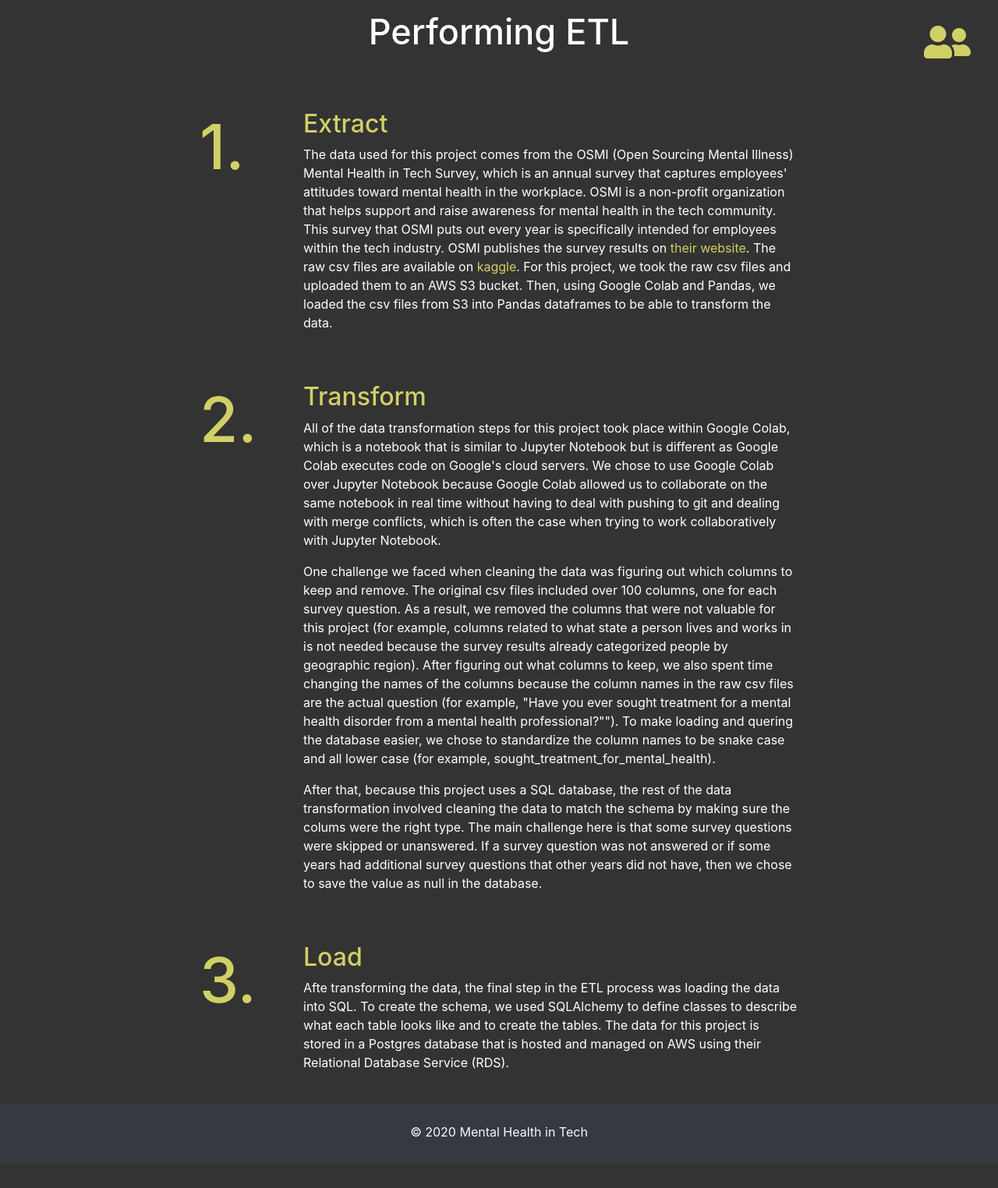
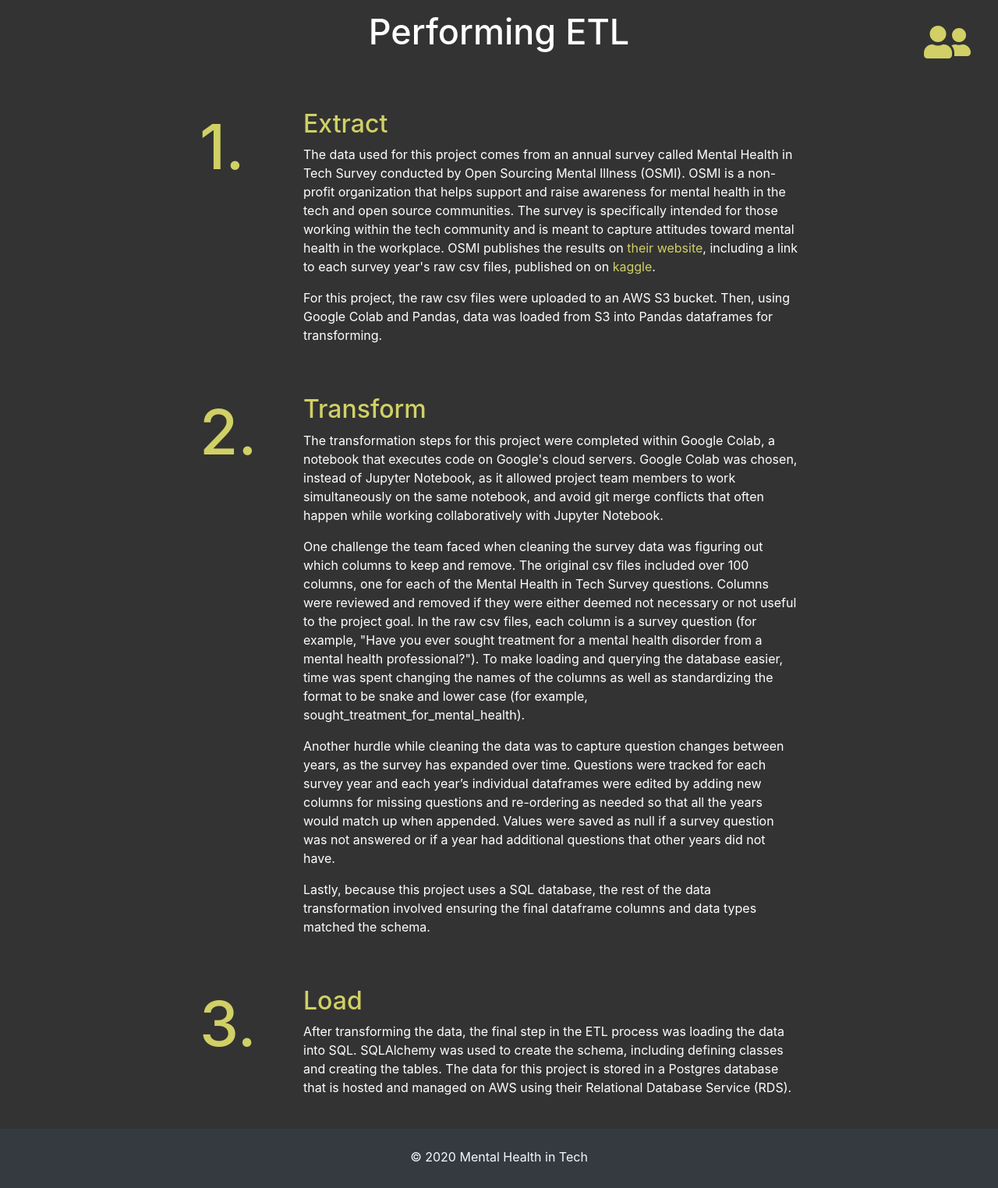
Before and after one commit to abbylemon/mental_health_ML, a Flask app: page /etl in a window 1280 px wide. Shown: the part 150-1674 px from the top of the page at 78% size. Before the commit the page ends 1642 px from the top, so only its background shows below. Run offline with Flask 2, Linux system fonts and the light colour scheme; data that the repository does not hold is empty; parts of the project's set-up code (start-up, migrations or seed data) failed here and were passed over; some libraries are stand-ins or nearby versions.

Commit message:
edited index, etl, data and teams htmls

```diff
--- a/application/templates/etl.html
+++ b/application/templates/etl.html
@@ -11,16 +11,17 @@
     <div class="col-md-10">
       <h2 class="etl-step-title">Extract</h2>
       <p>
-        The data used for this project comes from the OSMI (Open Sourcing Mental Illness) Mental Health in Tech Survey,
-        which is an annual survey that captures employees' attitudes toward mental health in the workplace. OSMI is a
-        non-profit organization that helps support and raise awareness for mental health in the tech community. This
-        survey that OSMI puts out every year is specifically intended for employees within the tech industry.
-        OSMI
-        publishes the survey results on
-        <a href="https://osmihelp.org/research" target="_blank">their website</a>. The raw csv files are available
+        The data used for this project comes from an annual survey called Mental Health in Tech Survey conducted by
+        Open Sourcing Mental Illness (OSMI).  OSMI is a non-profit organization that helps support and raise awareness for
+        mental health in the tech and open source communities.  The survey is specifically intended for those working within
+        the tech community and is meant to capture attitudes toward mental health in the workplace.  OSMI publishes the results on
+        <a href="https://osmihelp.org/research" target="_blank">their website</a>, including a link to each survey year's raw csv files, published on
         on <a href="https://www.kaggle.com/osmihelp/osmi-mental-health-in-tech-survey-2019" target="_blank">kaggle</a>.
-        For this project, we took the raw csv files and uploaded them to an AWS S3 bucket. Then, using Google Colab and
-        Pandas, we loaded the csv files from S3 into Pandas dataframes to be able to transform the data.
+      </p>
+
+      <p>
+        For this project, the raw csv files were uploaded to an AWS S3 bucket. Then, using Google Colab and Pandas, data was loaded
+        from S3 into Pandas dataframes for transforming.
       </p>
     </div>
   </div>
@@ -32,31 +33,30 @@
     <div class="col-md-10">
       <h2 class="etl-step-title">Transform</h2>
       <p>
-        All of the data transformation steps for this project took place within Google Colab, which is a notebook that
-        is similar to Jupyter Notebook but is different as Google Colab executes code on Google's cloud servers. We
-        chose to use Google Colab over Jupyter Notebook because Google Colab allowed us to collaborate
-        on the same notebook in real time without having to deal with pushing to git and dealing with merge
-        conflicts, which is often the case when trying to work collaboratively with Jupyter Notebook.
+        The transformation steps for this project were completed within Google Colab, a notebook that executes code on
+        Google's cloud servers. Google Colab was chosen, instead of Jupyter Notebook, as it allowed project team members to work simultaneously
+        on the same notebook, and avoid git merge conflicts that often happen while working collaboratively with Jupyter Notebook.
       </p>
 
       <p>
-        One challenge we faced when cleaning the data was figuring out which columns to keep and remove.
-        The original csv files included over 100 columns, one for each survey question. As a result, we removed the
-        columns that were not valuable for this project (for example, columns related to what state a person lives and
-        works in is not needed because the survey results already categorized people by geographic region). After
-        figuring out what columns to keep, we also spent time changing the names of the columns because the column names
-        in the raw csv files are the actual question (for example, "Have you ever sought treatment for a mental health
-        disorder from a mental health professional?""). To make loading and quering the database easier, we chose to
-        standardize the column names to be snake case and all lower case (for example,
-        sought_treatment_for_mental_health).
+        One challenge the team faced when cleaning the survey data was figuring out which columns to keep and remove.  The original
+        csv files included over 100 columns, one for each of the Mental Health in Tech Survey questions.  Columns were reviewed and removed
+        if they were either deemed not necessary or not useful to the project goal.  In the raw csv files, each column is
+        a survey question (for example, "Have you ever sought treatment for a mental health disorder from a mental health professional?").
+        To make loading and querying the database easier, time was spent changing the names of the columns as well as standardizing the
+        format to be snake and lower case (for example, sought_treatment_for_mental_health).
       </p>
 
       <p>
-        After that, because this project uses a SQL database, the rest of the data transformation involved cleaning the
-        data to match the schema by making sure the colums were the right type. The main challenge here is that some
-        survey questions were skipped or unanswered. If a survey question was not answered or if some years had
-        additional survey questions that other years did not have, then we chose to save the value as
-        null in the database.
+        Another hurdle while cleaning the data was to capture question changes between years, as the survey has expanded over
+        time.  Questions were tracked for each survey year and each year’s individual dataframes were edited by
+        adding new columns for missing questions and re-ordering as needed so that all the years would match up when appended.
+        Values were saved as null if a survey question was not answered or if a year had additional questions that other years did not have.
+      </p>
+
+      <p>
+        Lastly, because this project uses a SQL database, the rest of the data transformation involved ensuring the final dataframe columns
+        and data types matched the schema.
       </p>
     </div>
   </div>
@@ -68,12 +68,9 @@
     <div class="col-md-10">
       <h2 class="etl-step-title">Load</h2>
       <p>
-        Afte transforming the data, the final step in the ETL process was loading the data into SQL. To create the
-        schema, we used SQLAlchemy to define classes to describe what each table looks like and to
-        create the tables. The data for this project is stored in a Postgres database that is hosted and managed on AWS
-        using their
-        Relational Database
-        Service (RDS).
+        After transforming the data, the final step in the ETL process was loading the data into SQL. SQLAlchemy was used to create the schema,
+        including defining classes and creating the tables. The data for this project is stored in a Postgres database that is hosted
+        and managed on AWS using their Relational Database Service (RDS).
       </p>
     </div>
   </div>
```
Also changed, not shown: application/templates/data.html (+8 -9 lines), application/templates/includes/_team.html (+18 -3 lines), application/templates/index.html (+11 -16 lines), application/static/images/abby.jpg (added), application/static/images/jenna.jpg (added), application/static/images/jennifer.jpg (added).
